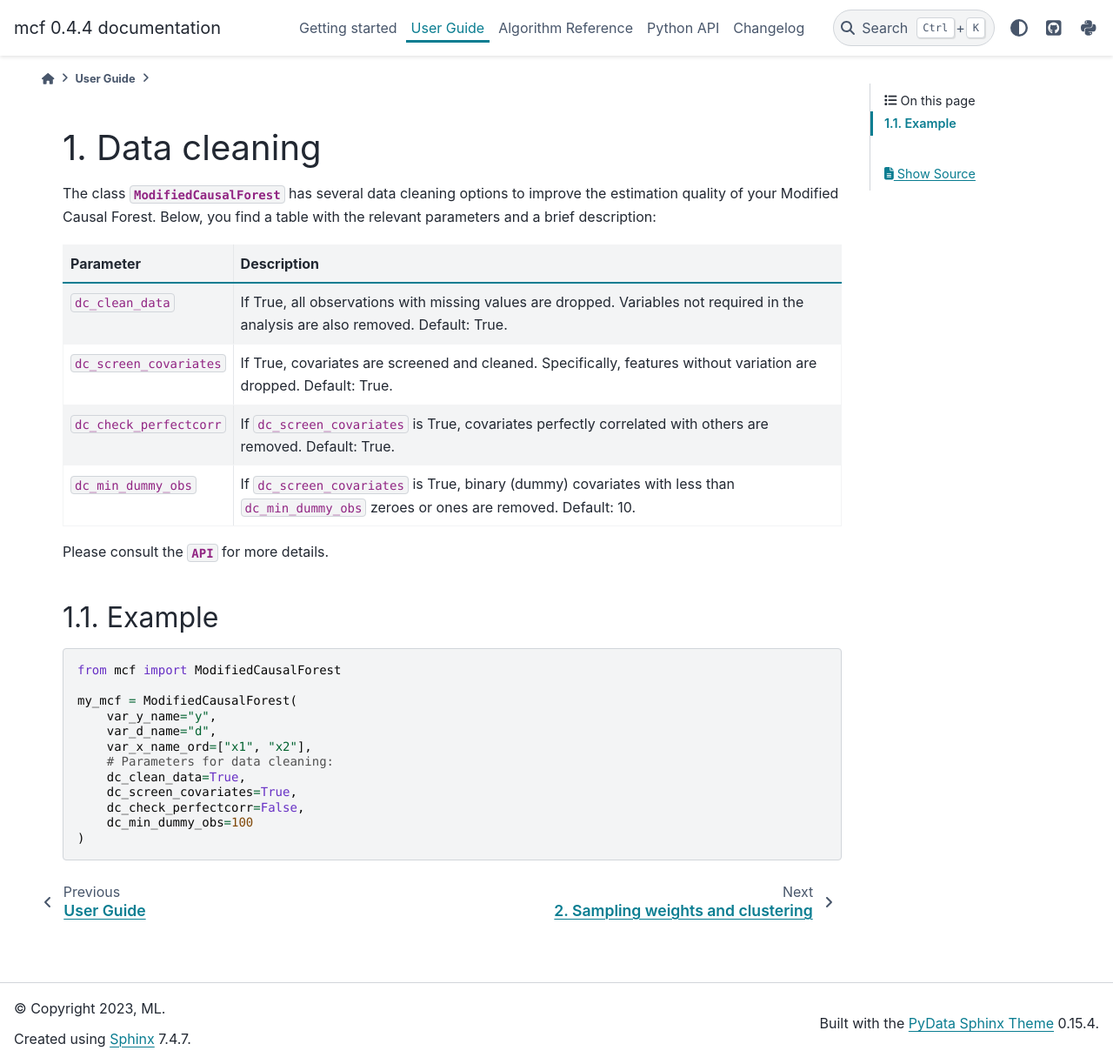
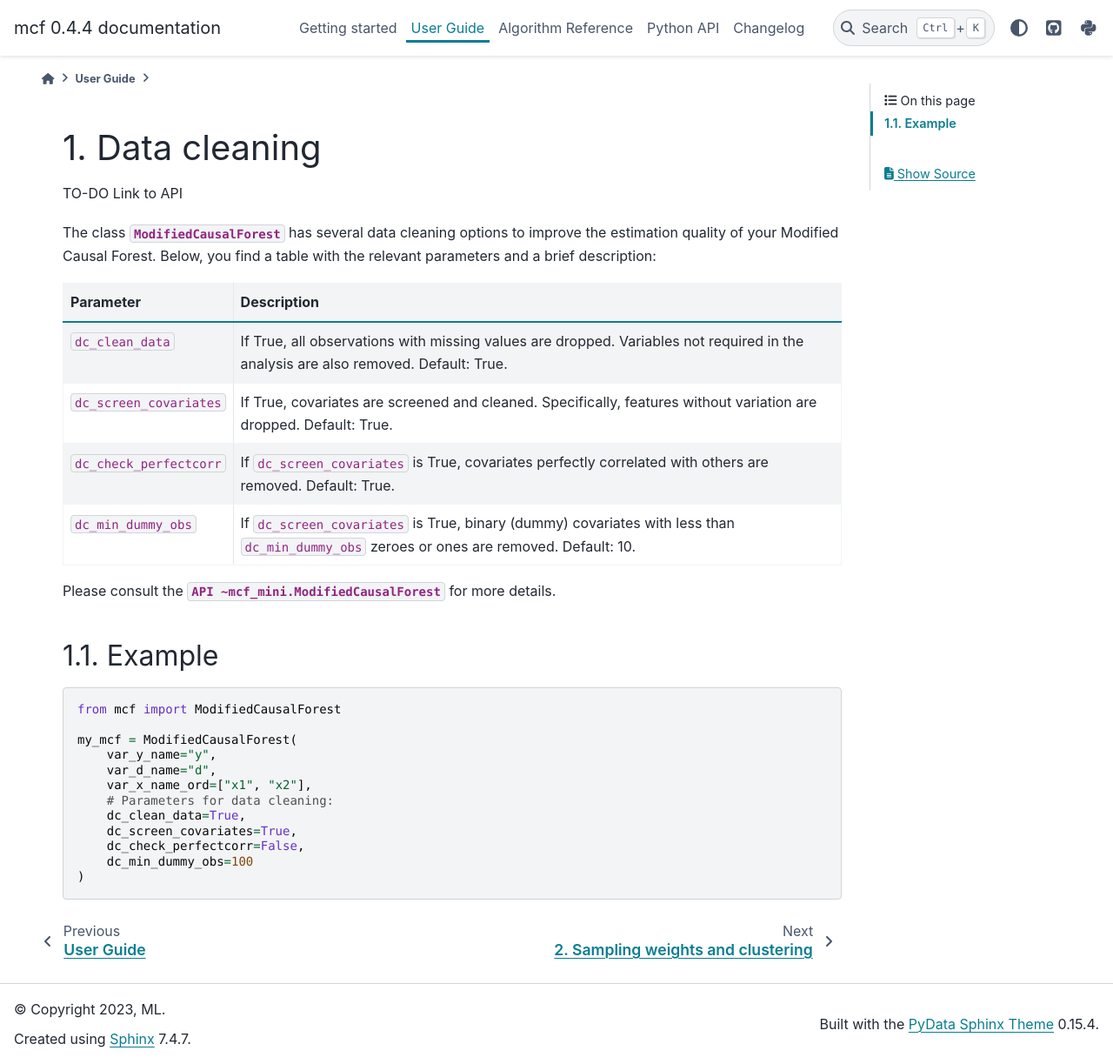
Before and after one commit to MCFpy/mcf, a Sphinx documentation site: the page built from docs/source/user_guide/data_cleaning.rst, in a window 1280 px wide and 1223 px high. Shown: the whole window at 87% size. Built offline with Sphinx 7.4.7 and the PyData theme 0.15.4, drawn with Linux system fonts in a browser that asks for light colours.

```diff
--- a/docs/source/user_guide/data_cleaning.rst
+++ b/docs/source/user_guide/data_cleaning.rst
@@ -1,5 +1,7 @@
 Data cleaning
 =============
+
+TO-DO Link to API
 
 The class :py:class:`~mcf_mini.ModifiedCausalForest` has several data cleaning options to improve the estimation quality of your Modified Causal Forest. Below, you find a table with the relevant parameters and a brief description:
 
@@ -15,7 +17,7 @@ The class :py:class:`~mcf_mini.ModifiedCausalForest` has several data cleaning o
 | ``dc_min_dummy_obs``     | If ``dc_screen_covariates`` is True, binary (dummy) covariates with less than ``dc_min_dummy_obs`` zeroes or ones are removed. Default: 10.|
 +--------------------------+--------------------------------------------------------------------------------------------------------------------------------------------+
 
-Please consult the :py:class:`API <~mcf_mini.ModifiedCausalForest>` for more details.
+Please consult the :py:class:`API ~mcf_mini.ModifiedCausalForest` for more details.
 
 Example
 -------
```
